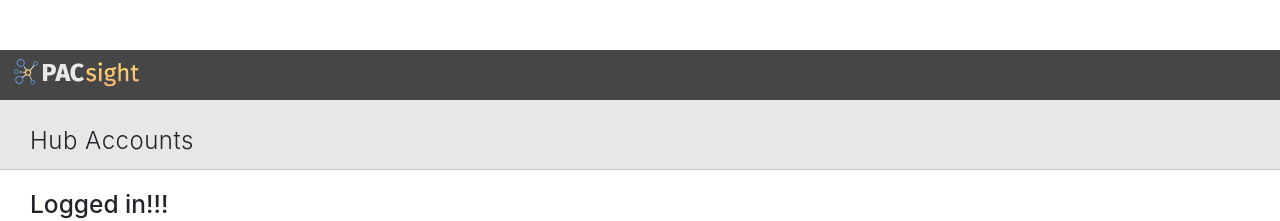
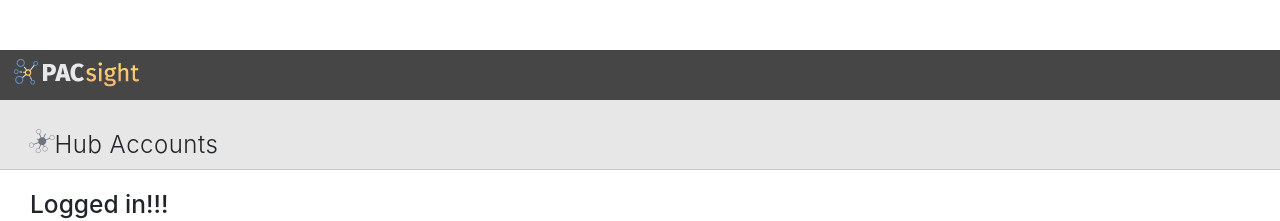
Before and after one commit to pdoise/stitch, an Angular app: page / in a window 1280 px wide. Shown: the top 221 px of the page. Built offline with nearby package versions, Linux system fonts and the light colour scheme; sample sign-in values are in the browser's storage.

Commit message:
glyphicons working

```diff
--- a/src/app/pvdm-lib/components/pvdm-messages/pvdm-messages.component.html
+++ b/src/app/pvdm-lib/components/pvdm-messages/pvdm-messages.component.html
@@ -4,7 +4,7 @@
   <div
     class="alert alert-{{ message.type }}"
     *ngFor="let message of __messages">
-    <span class="glyphicon glyphicon-exclamation-sign"></span>
+    <span class="glyphicon glyphicon-circle-exclamation-mark"></span>
     {{ message.messageText }}
   </div>
 </div>
--- a/src/app/pvdm-lib/components/pvdm-page-header/pvdm-page-header.component.html
+++ b/src/app/pvdm-lib/components/pvdm-page-header/pvdm-page-header.component.html
@@ -6,7 +6,7 @@
       class="page-header-title">
         <i
           *ngIf="icon"
-          class="glyphicon glyphicon-{{ icon }} text-muted"></i>
+          class="glyphicon glyphicon-pvdm-{{ icon }} text-muted"></i>
         <span>{{header}}</span>
     </h1>
 
--- a/src/app/pvdm/hub-accounts/hub-accounts.component.html
+++ b/src/app/pvdm/hub-accounts/hub-accounts.component.html
@@ -1,7 +1,7 @@
 <!--Header-->
 <pvdm-page-header
   header='Hub Accounts'
-  icon='home'></pvdm-page-header>
+  icon='hub'></pvdm-page-header>
 <h3>Logged in!!!</h3>
 <p>
   <a [routerLink]="['/login']">Logout</a>
--- a/src/styles.scss
+++ b/src/styles.scss
@@ -7,6 +7,29 @@ html {
 body {
   padding-top: 50px;
   }
+
+@font-face {
+  font-family: "Glyphicons";
+  src:
+    url("./assets/fonts/glyphicons-regular.woff2") format("woff2"),
+    url("./assets/fonts/glyphicons-regular.woff") format("woff");
+  }
+
+[class*="glyphicon-"] {
+  display: inline-block;
+  font-family: "Glyphicons";
+  font-style: normal;
+  font-weight: normal;
+  font-size: 1em;
+  }
+
+a[class*="glyphicon-"] {
+  text-decoration: none;
+  }
+
+.glyphicon-pvdm-hub:before { content: "\F051"}
+.glyphicon-circle-exclamation-mark:before { content: "\E197"}
+
 /**
  * Future-proof disabling of clicks
  */
```
